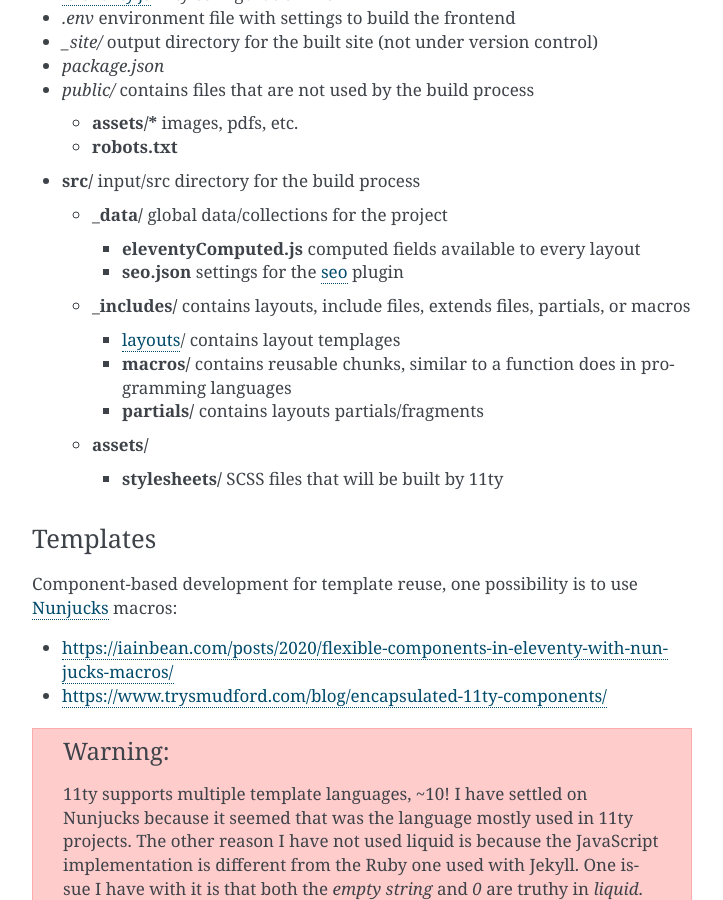
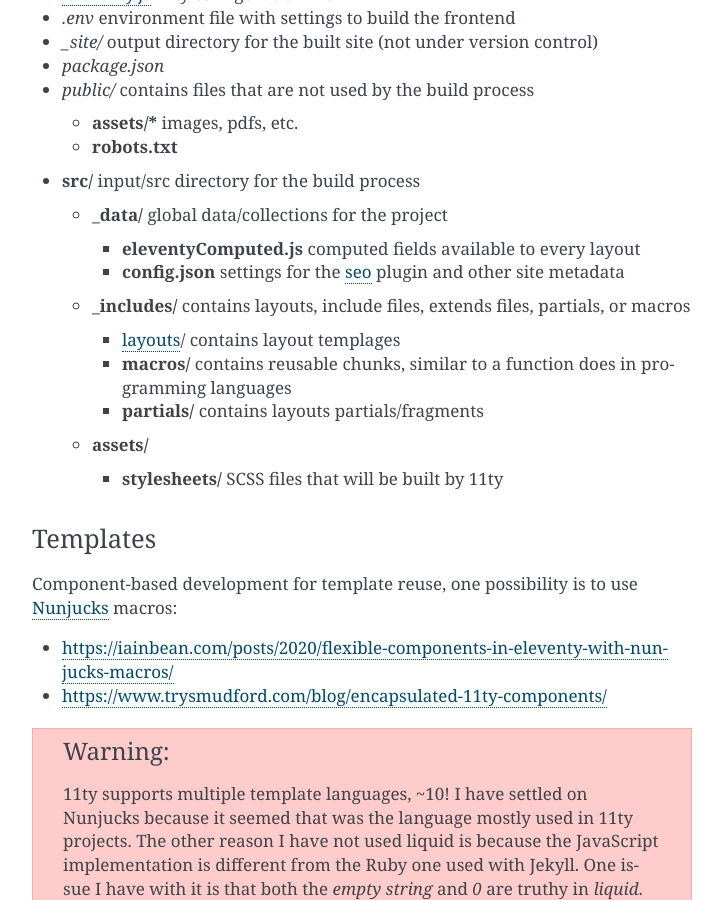
Before and after one commit to kingsdigitallab/reusable-components, a Sphinx documentation site: the page built from docs/reference/hydra.rst, in a window 1280 px wide and 900 px high, scrolled down 3260 px. Shown: the whole window, without its empty margins (388-1111 px from the left). Built offline with Sphinx 7.4.7, drawn with Linux system fonts in a browser that asks for light colours.

Commit message:
Update the name of the metadata config file for the site.

```diff
--- a/docs/reference/hydra.rst
+++ b/docs/reference/hydra.rst
@@ -168,7 +168,7 @@ Directory structure
   * **_data/** global data/collections for the project
 
     * **eleventyComputed.js** computed fields available to every layout
-    * **seo.json** settings for the seo_ plugin
+    * **config.json** settings for the seo_ plugin and other site metadata
   * **_includes/**  contains layouts, include files, extends files, partials, or macros
 
     * layouts_/ contains layout templages
```
